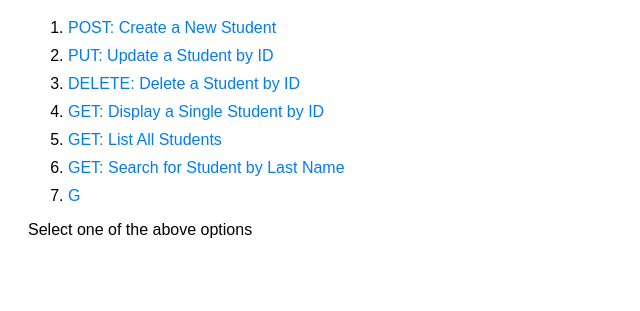
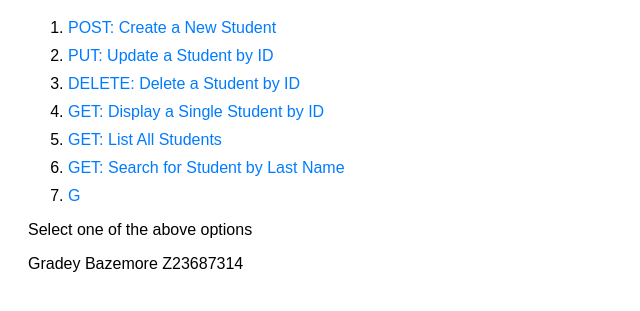
Before and after one commit to GradeyBazemore/homework6, a website: page public/index.html in a window 1280 px wide. Shown: the part 89-400 px from the top of the page, without its empty margins (0-640 px from the left). Drawn offline with Linux system fonts and the light colour scheme.

Commit message:
adding footer

```diff
--- a/public/index.html
+++ b/public/index.html
@@ -42,5 +42,8 @@
     <p>
         Select one of the above options
     </p>
+    <f>Gradey Bazemore
+        Z23687314
+    </f>
 </body>
 </html>
```
